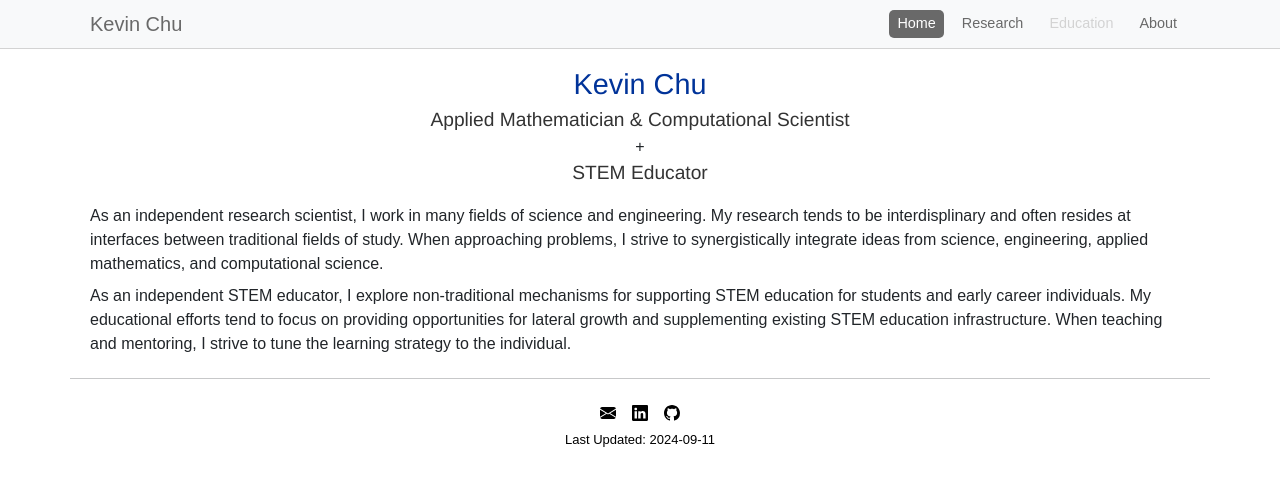
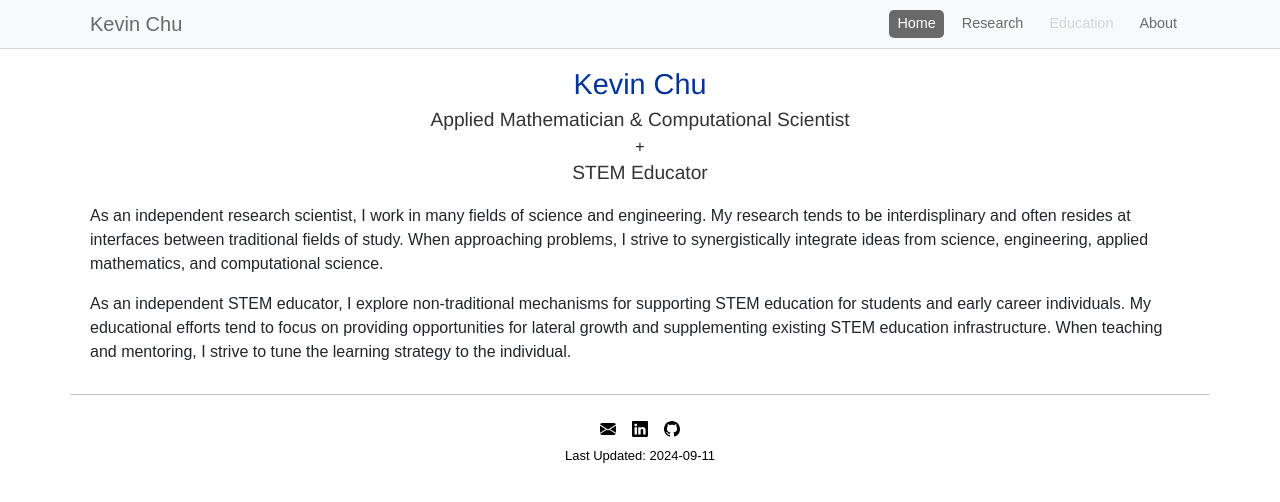
Before and after one commit to ktchu/ktchu.github.io, a Jekyll site: the page built from index.html, in a window 1280 px wide. Shown: the top 502 px of the page. Built offline with Jekyll 4.4.1, drawn with Linux system fonts in a browser that asks for light colours.

Commit message:
Polish CSS.

```diff
--- a/_sass/base.scss
+++ b/_sass/base.scss
@@ -32,14 +32,6 @@ h3 {
 
 h4, h5, h6 {
   font-size: 1.0em;
-}
-
-p {
-    margin-bottom: 0.5rem;
-}
-
-ul {
-    margin-bottom: 0.5rem;
 }
 
 /* header */
```
